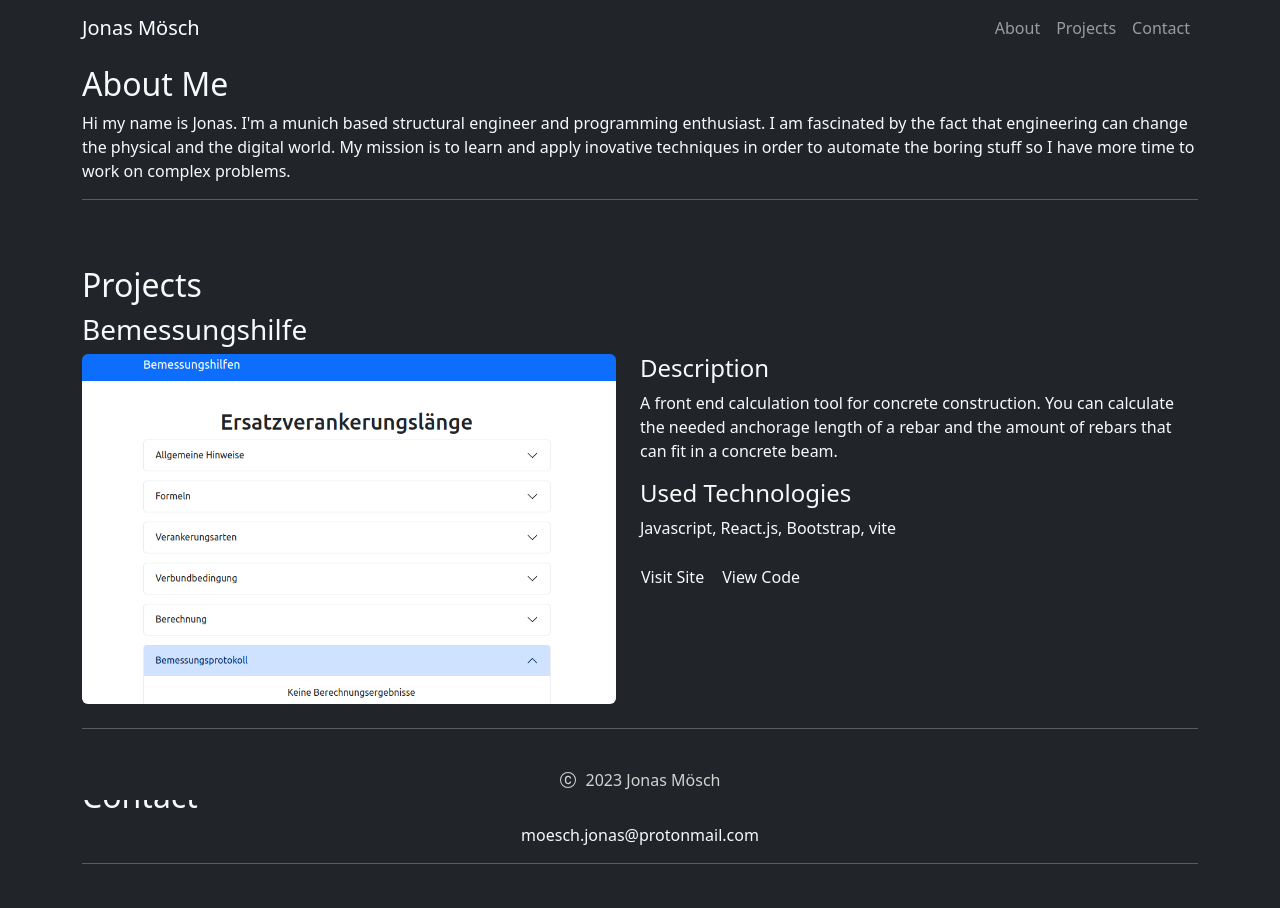
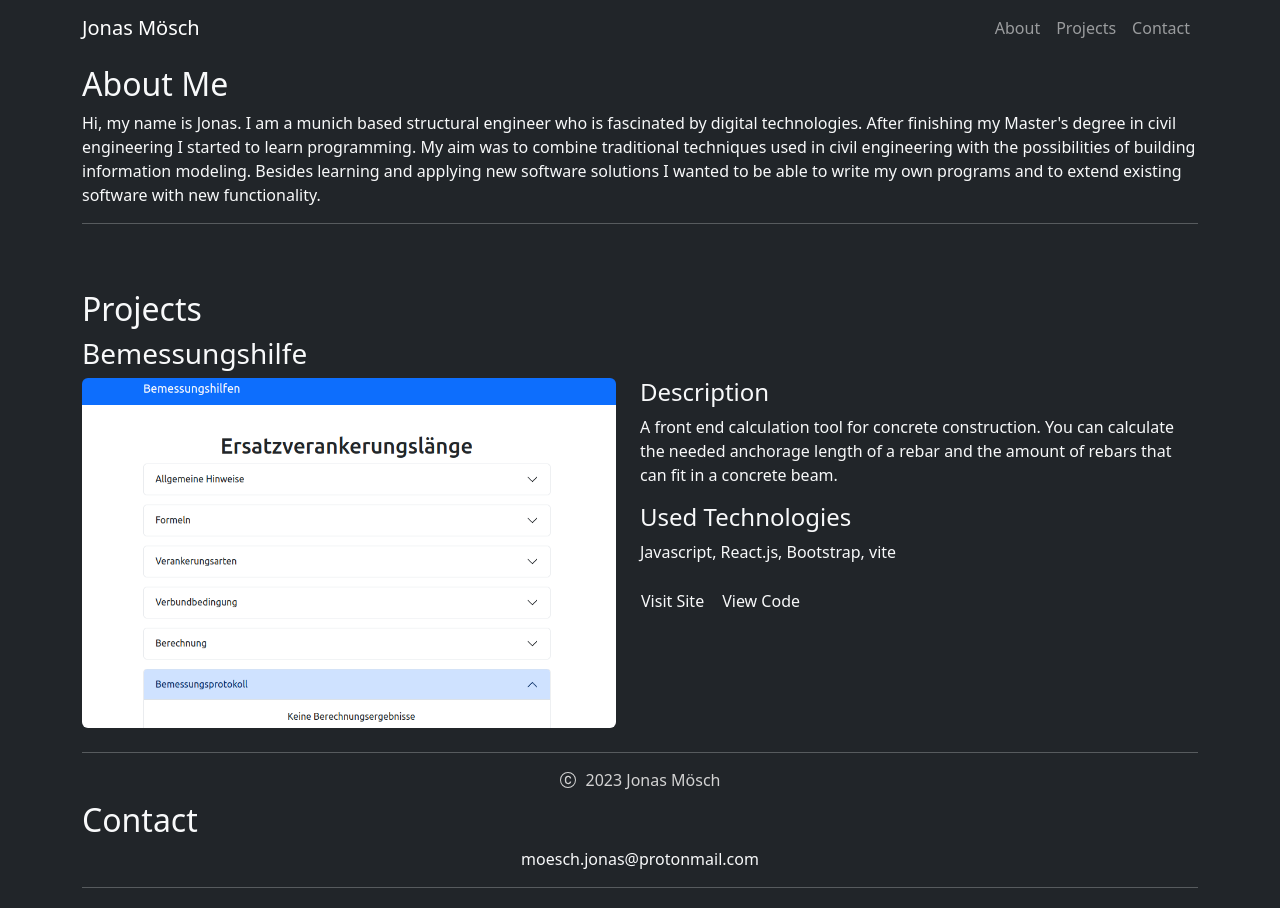
Before and after one commit to j-r-f-m/portfolio-site, a React (Vite) app: page / in a window 1280 px wide. Shown: the top 908 px of the page. Built offline with nearby package versions, Linux system fonts and the light colour scheme.

Commit message:
change about me text

```diff
--- a/pages/mainContent/MainContentText.jsx
+++ b/pages/mainContent/MainContentText.jsx
@@ -1,8 +1,13 @@
 //Text that is used in the about me section
-let aboutMe =
-  "Hi my name is Jonas. I'm a munich based structural engineer and programming enthusiast. I am fascinated by the fact that engineering can change the physical and the digital world. My mission is to learn and apply inovative techniques  in order to automate the boring stuff so I have more time to work on complex problems.";
+let aboutMeEng =
+  "Hi, my name is Jonas. I am a munich based structural engineer who is fascinated by digital technologies. After finishing my Master's degree in civil engineering I started to learn programming. My aim was to combine traditional techniques used in civil engineering with the possibilities of building information modeling. Besides learning and applying new software solutions I wanted to be able to write my own programs and to extend existing software with new functionality.";
 
 // let aboutMe =
 //   "Lorem ipsum dolor sit amet, consetetur sadipscing elitr, sed diam nonumy eirmod tempor invidunt ut labore et dolore magna aliquyam erat, sed diam voluptua. At vero eos et accusam et justo duo dolores et ea rebum. Stet clita kasd gubergren, no sea takimata sanctus est Lorem ipsum dolor sit amet. Lorem ipsum dolor sit amet, consetetur sadipscing elitr, sed diam nonumy eirmod tempor invidunt ut labore et dolore magna aliquyam erat, sed diam voluptua. At vero eos et accusam et justo duo dolores et ea rebum. Stet clita kasd gubergren, no sea takimata sanctus est Lorem ipsum dolor sit amet.";
 
-export { aboutMe };
+//
+
+let aboutMeGer =
+  "Hi, ich heiße Jonas. Ich bin Tragwerksplaner und fasziniert von digitalen Technologien. Nach meinem Bauingeniuerstudium habe ich begonnen programmieren zu lernen. Mein Ziel ist es nervige Aufgaben zu automatisieren, um mehr Zeit für interessante Fragestellungen zu haben. Ich möchte neue Technologien mit bewährten Planungsprinzipien kombinieren um aktiver teil des digitalen Wandels sein zu können. ";
+
+export { aboutMeEng, aboutMeGer };
--- a/pages/mainContent/mainContentHero/MainContenHero.jsx
+++ b/pages/mainContent/mainContentHero/MainContenHero.jsx
@@ -1,6 +1,6 @@
 import Col from "react-bootstrap/Col";
 // import Image from "react-bootstrap/Image";
-import { aboutMe } from "../MainContentText";
+import { aboutMeEng, aboutMeGer } from "../MainContentText";
 import Container from "react-bootstrap/Container";
 import Row from "react-bootstrap/Row";
 
@@ -17,7 +17,7 @@ export function MainContentHero() {
         </Row>
         <Row className="d-flex">
           <Col sm className=" d-flex justify-content-center align-items-center">
-            <article> {aboutMe}</article>
+            <article> {aboutMeEng}</article>
           </Col>
         </Row>
         <hr />
```
